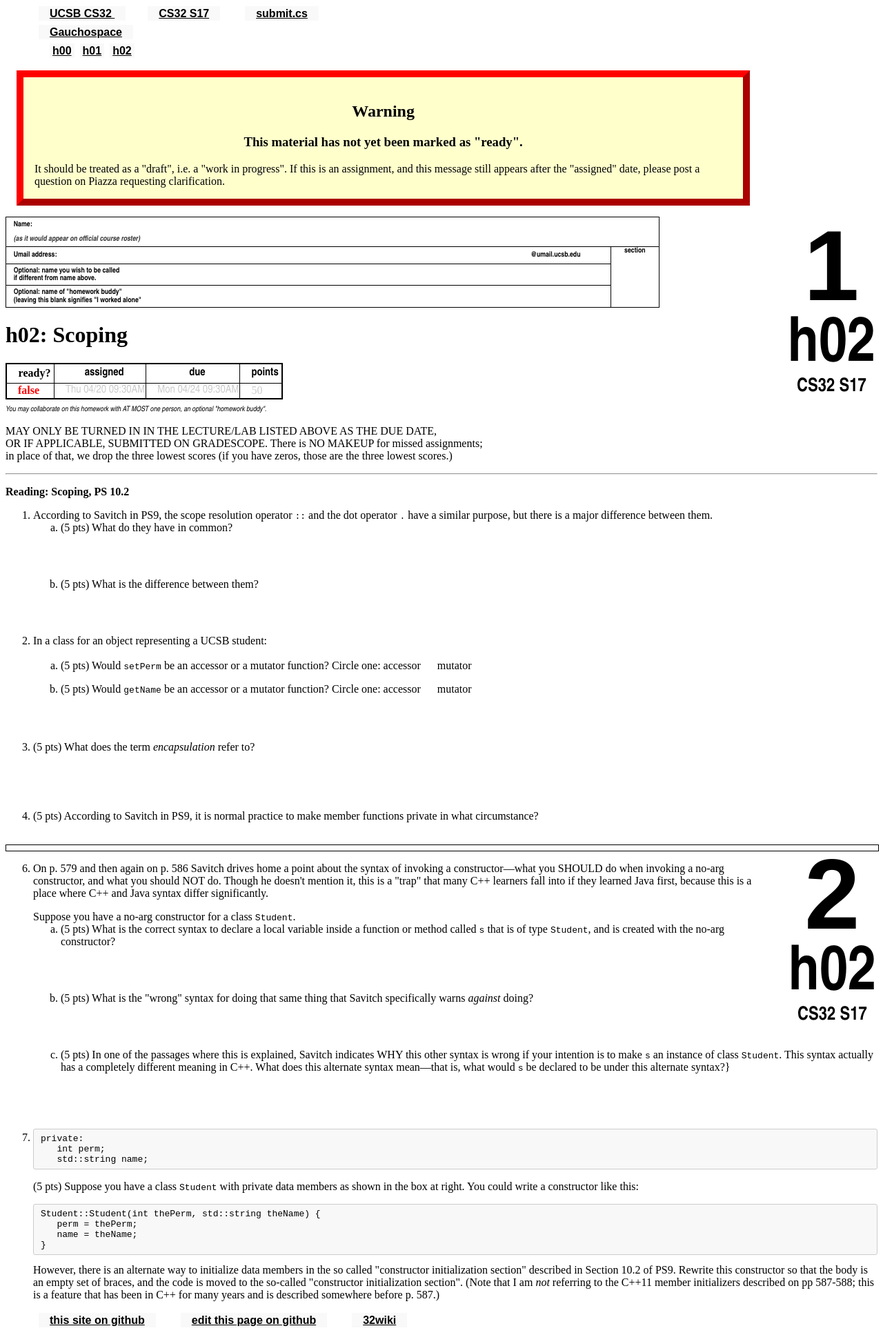
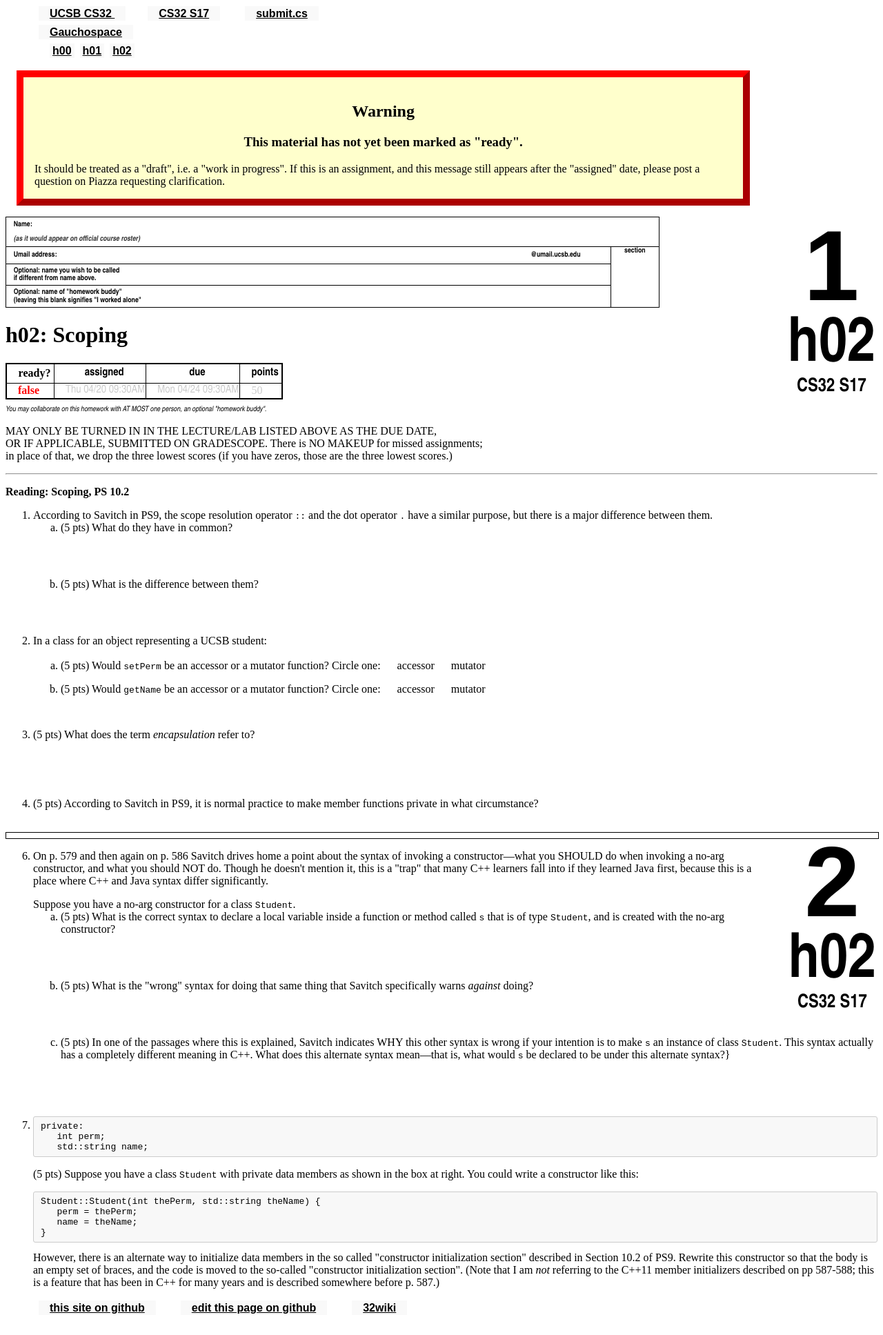
Before and after one commit to ucsb-cs32-s17/ucsb-cs32-s17.github.io, a Jekyll site: the page built from _hwk/h02.md, in a window 1280 px wide. Shown: the whole page at 69% size. Built offline with Jekyll 4.4.1, drawn with Linux system fonts in a browser that asks for light colours.

Commit message:
Update h02.md

```diff
--- a/_hwk/h02.md
+++ b/_hwk/h02.md
@@ -19,19 +19,17 @@ https://ucsb-cs32-s17.github.io/hwk/h02/
 
   <li>According to Savitch in PS9, the scope resolution operator <code>::</code> and the dot operator <code>.</code> have a similar purpose, but there is a major difference between them.
   <ol>
-    <li style='margin-bottom:4em'>(5 pts) What do they have in common?</li>
-    <li style='margin-bottom:4em'>(5 pts) What is the difference between them?</li>
+    <li style='margin-bottom:4em;'>(5 pts) What do they have in common?</li>
+    <li style='margin-bottom:4em;'>(5 pts) What is the difference between them?</li>
   </ol>
   </li>
 
   <li>In a class for an object representing a UCSB student:
   <ol>
-    <li style='margin-bottom:1em'> (5 pts) Would <code>setPerm</code> be an accessor or a mutator function? Circle one: accessor      mutator</li>
-    <li> (5 pts) Would <code>getName</code> be an accessor or a mutator function? Circle one: accessor      mutator</li>
+    <li style='margin-bottom:1em;'> (5 pts) Would <code>setPerm</code> be an accessor or a mutator function? Circle one:      accessor      mutator</li>
+    <li style="margin-bottom:3em;"> (5 pts) Would <code>getName</code> be an accessor or a mutator function? Circle one:      accessor      mutator</li>
     </ol>
     </li>
-
-<div style="margin-bottom:3em;">&nbsp;</div>
 
 <li style='margin-bottom:2em'>(5 pts) What does the term <em>encapsulation</em> refer to?</li>
 
```
